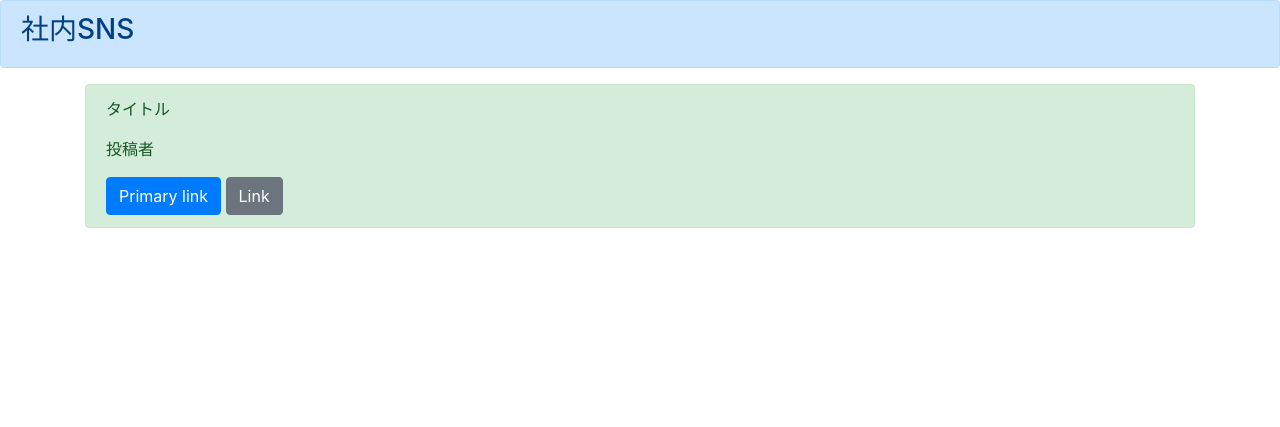
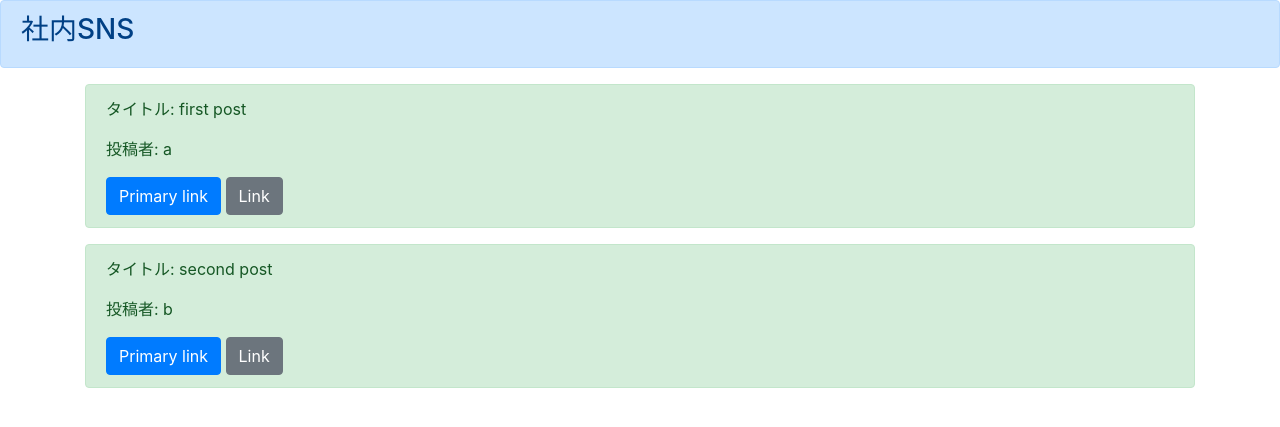
Before and after one commit to 64-HiroByte/django-basic, a Django app: page /list/ in a window 1280 px wide. Shown: the top 427 px of the page. Run offline with Django 3.2, Linux system fonts and the light colour scheme; data comes from the database, SQL or seed files in the repository; both versions use the stored data as it was after the commit.

Commit message:
list.htmlに投稿内容のリストを表示するようにした（表示させるデータも登録した）

```diff
--- a/boardproject/boardapp/views.py
+++ b/boardproject/boardapp/views.py
@@ -2,6 +2,8 @@ from django.shortcuts import render
 from django.contrib.auth import authenticate, login
 from django.contrib.auth.models import User
 from django.db import IntegrityError
+
+from .models import BoardModel
 
 
 # Create your views here.
@@ -36,4 +38,5 @@ def loginfunc(request):
 
 
 def listfunc(request):
-    return render(request, 'list.html', {})
+    object_list = BoardModel.objects.all()
+    return render(request, 'list.html', {'object_list':object_list})
--- a/boardproject/templates/list.html
+++ b/boardproject/templates/list.html
@@ -10,11 +10,13 @@
 
 {% block content %}
 <div class="container">
+    {% for item in object_list %}
     <div class="alert alert-success" role="alert">
-        <p>タイトル</p>
-        <p>投稿者</p>
+        <p>タイトル: {{ item.title }}</p>
+        <p>投稿者: {{ item.author }}</p>
         <a href="#" class="btn btn-primary" role="button" aria-pressed="true">Primary link</a>
         <a href="#" class="btn btn-secondary" role="button" aria-pressed="true">Link</a>
     </div>
+    {% endfor %}
 </div>
 {% endblock content %}
```
Also changed, not shown: boardproject/HC学習カリキュラム.png (added), boardproject/db.sqlite3, boardproject/kamogawa_meigen.jpg (added).
